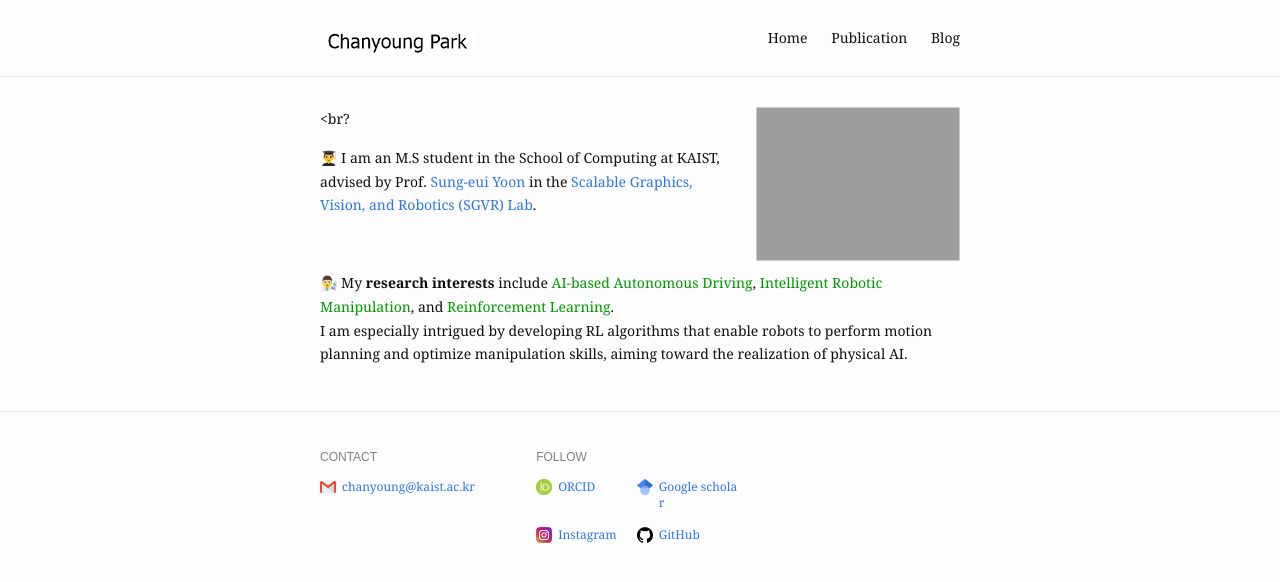
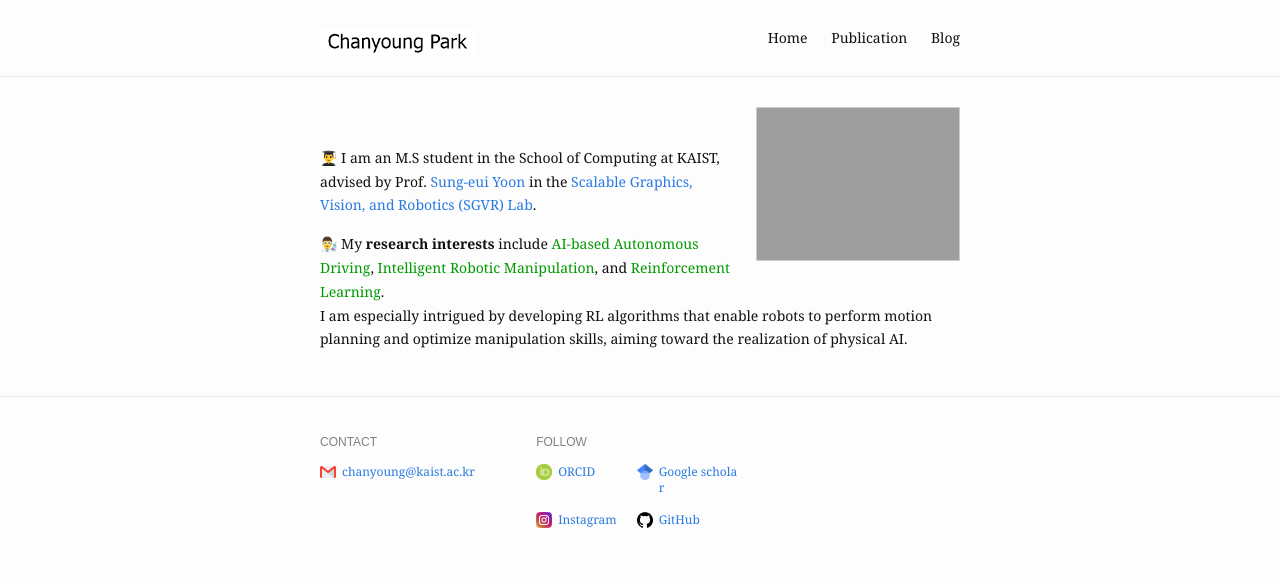
Before and after one commit to cosdeneb/cosdeneb.github.io, a Jekyll site: the page built from index.md, in a window 1280 px wide. Shown: the top 582 px of the page. Built offline with Jekyll 4.4.1, drawn with Linux system fonts in a browser that asks for light colours.

Commit message:
Update index.md

```diff
--- a/index.md
+++ b/index.md
@@ -4,12 +4,11 @@ profile_picture:
   src: /assets/img/cy.jpg
   alt: website picture
 ---
-<br?
+<br>
 <p>
   👨‍🎓 I am an M.S student in the School of Computing at KAIST, advised by Prof. <a href="https://sgvr.kaist.ac.kr/~sungeui/">Sung-eui Yoon</a> in the <a href="https://sgvr.kaist.ac.kr/">Scalable Graphics, Vision, and Robotics (SGVR) Lab</a>.
 </p>
 
-<br>
 <p>
   👨‍🔬 My <b>research interests</b> include <font color='#009900'>AI-based Autonomous Driving</font>, <font color='#009900'>Intelligent Robotic Manipulation</font>, and <font color='#009900'>Reinforcement Learning</font>. <br> I am especially intrigued by developing RL algorithms that enable robots to perform motion planning and optimize manipulation skills, aiming toward the realization of physical AI.
 </p>
```
